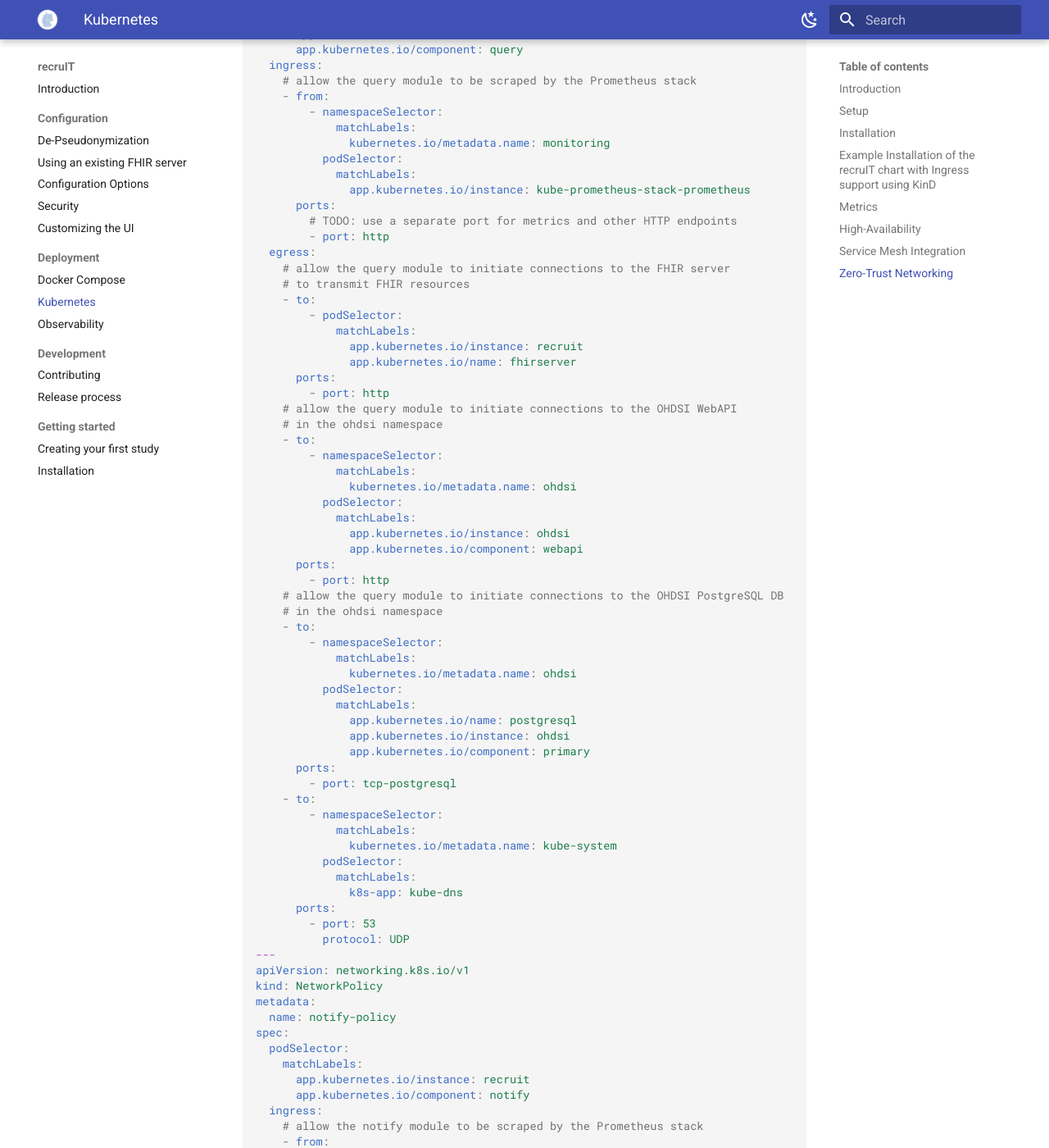
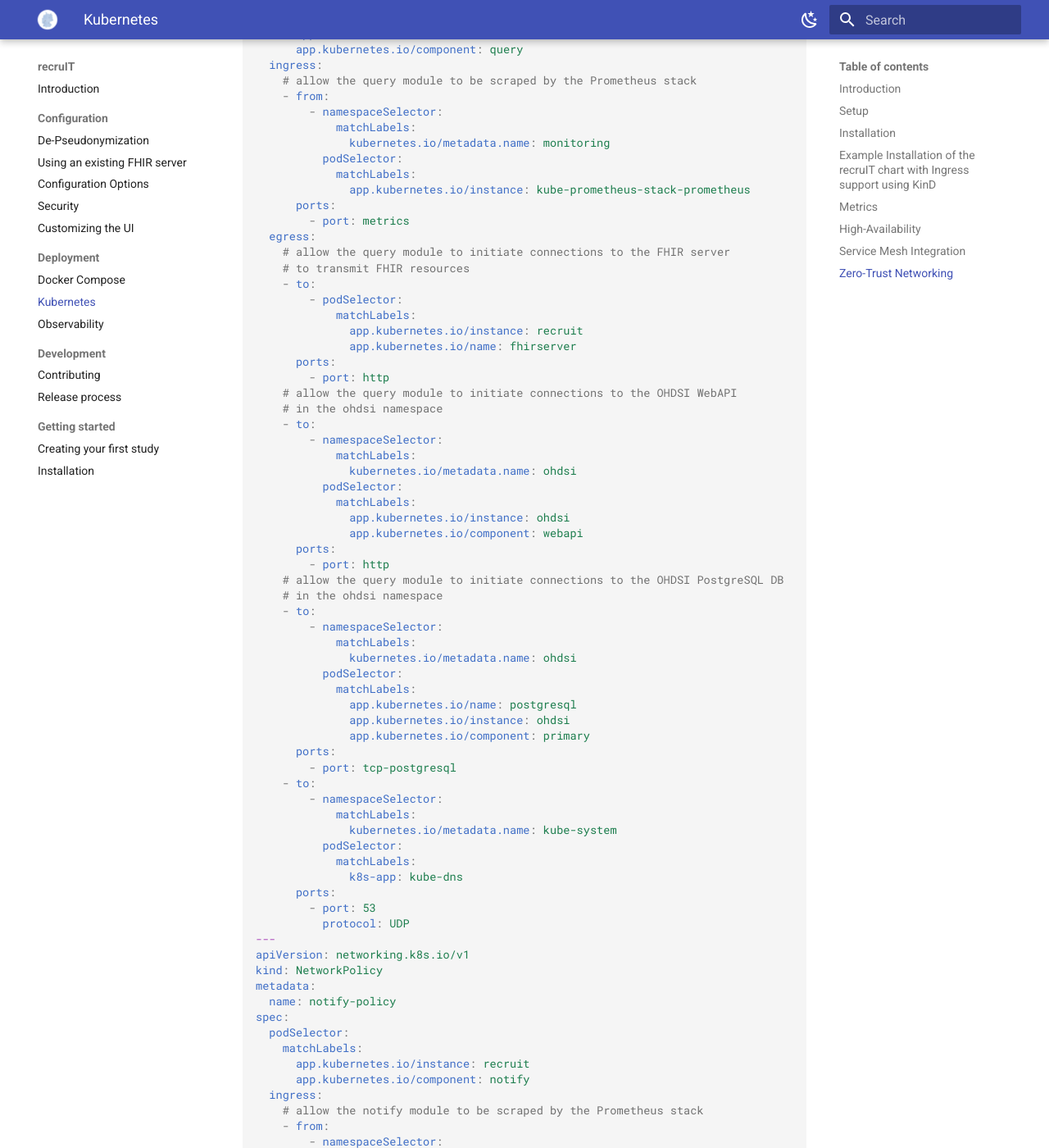
Before and after one commit to miracum/recruit, an MkDocs documentation site: the page built from docs/deployment/kubernetes.md, in a window 1280 px wide and 1400 px high, scrolled down 13148 px. Shown: the whole window at 82% size. Built offline with MkDocs 1.6.1 and Material for MkDocs 9.7.7, drawn with Linux system fonts in a browser that asks for light colours; some of the changed text lies outside the part shown.

Commit message:
updated netpol port names for release v9.0.0 of the chart

```diff
--- a/docs/_snippets/recruit-network-policies.yaml
+++ b/docs/_snippets/recruit-network-policies.yaml
@@ -135,8 +135,7 @@
             matchLabels:
               app.kubernetes.io/instance: kube-prometheus-stack-prometheus
       ports:
-        # TODO: use a separate port for metrics and other HTTP endpoints
-        - port: http
+        - port: metrics
   egress:
     # allow the query module to initiate connections to the FHIR server
     # to transmit FHIR resources
@@ -202,8 +201,7 @@
             matchLabels:
               app.kubernetes.io/instance: kube-prometheus-stack-prometheus
       ports:
-        # TODO: use a separate port for metrics and other HTTP endpoints
-        - port: http
+        - port: metrics
     # allow the notify module to receive subscription invocations from the FHIR server
     - from:
         - podSelector:
```
